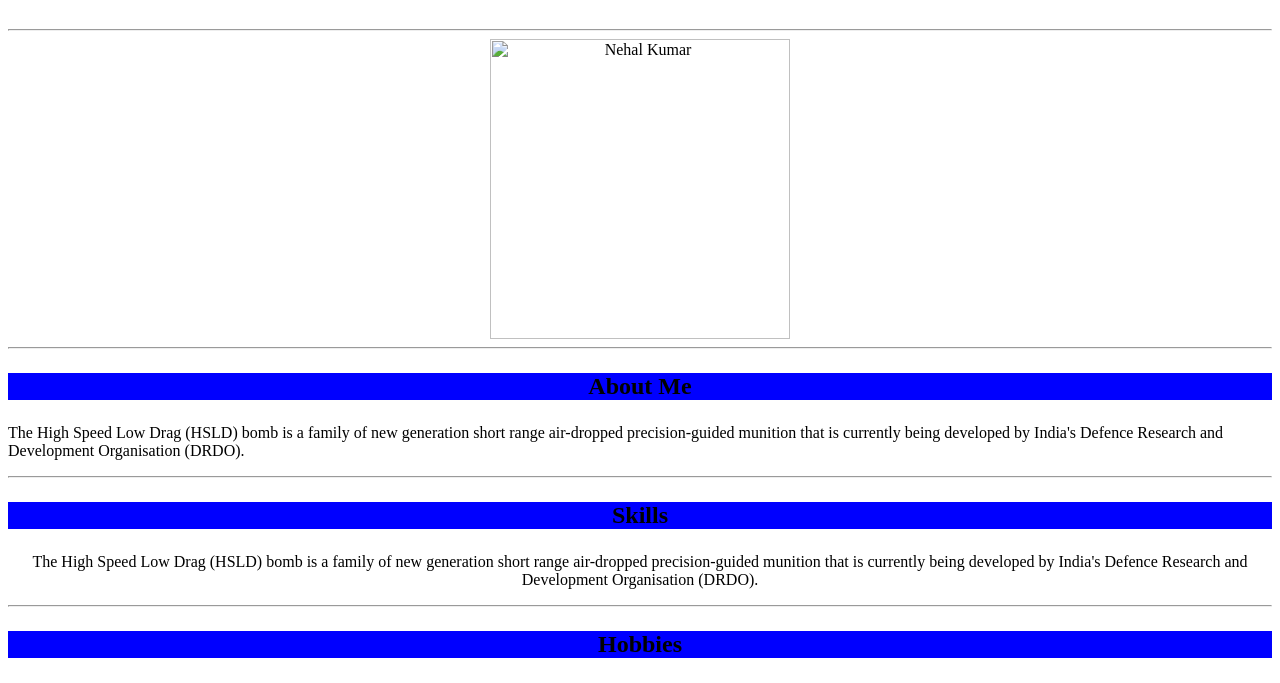
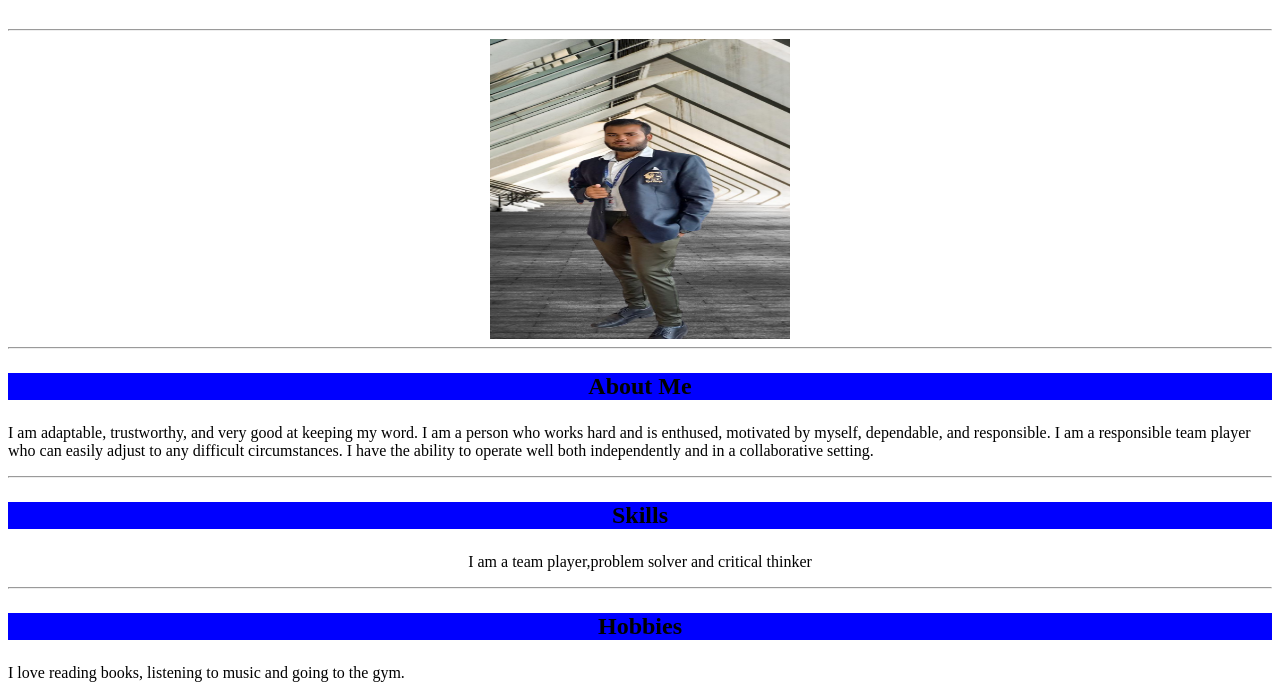
Before and after one commit to NehalKumar007/Nehalrepository, a plain HTML site: page Resume.html in a window 1280 px wide. Shown: the part 48-731 px from the top of the page. Drawn offline with Linux system fonts and the light colour scheme.

Commit message:
first commit

```diff
--- a/Resume.html
+++ b/Resume.html
@@ -10,7 +10,7 @@
             </p>
             <hr>
             <center>
-                <img src="1.png" alt="Nehal Kumar" height="300" width="300">
+                <img src="NN.png" alt="Nehal Kumar" height="300" width="300">
             </center>
             <hr>
             <center>
@@ -20,14 +20,14 @@
                     <p>About Me</p>
                 </center>
                 </h2>
-                    <p>The High Speed Low Drag (HSLD) bomb is a family of new generation short range air-dropped precision-guided munition that is currently being developed by India's Defence Research and Development Organisation (DRDO).                    </p>
+                    <p>I am adaptable, trustworthy, and very good at keeping my word. I am a person who works hard and is enthused, motivated by myself, dependable, and responsible. I am a responsible team player who can easily adjust to any difficult circumstances. I have the ability to operate well both independently and in a collaborative setting.</p>
                     <hr>
                     <center>
                         <h2>
                             <p style="background-color: blue;"
                       <p>Skills</p>
                     </h2>
-                      <p>The High Speed Low Drag (HSLD) bomb is a family of new generation short range air-dropped precision-guided munition that is currently being developed by India's Defence Research and Development Organisation (DRDO).</p>
+                      <p>I am a team player,problem solver and critical thinker</p>
                     </center>
                     <hr>
                     <center>
@@ -37,8 +37,9 @@
                            <p>Hobbies</p>
                         </h2>
                                                     </center>
-                            The High Speed Low Drag (HSLD) bomb is a family of new generation short range air-dropped precision-guided munition that is currently being developed by India's Defence Research and Development Organisation (DRDO).
+                           I love reading books, listening to music and going to the gym.
                         </p>
+                        <center>
                          <hr>
                          <center>
                             <h2>
```
Also changed, not shown: NN.png (added).
